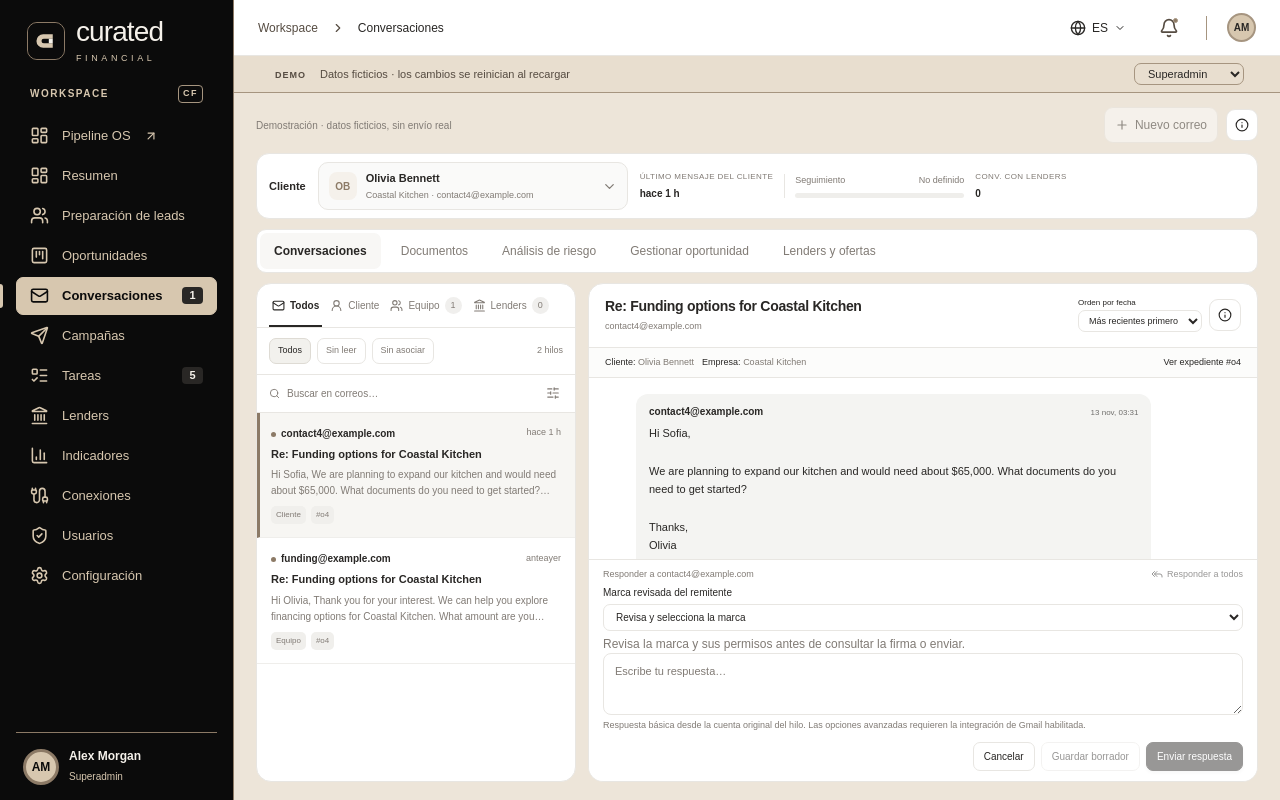
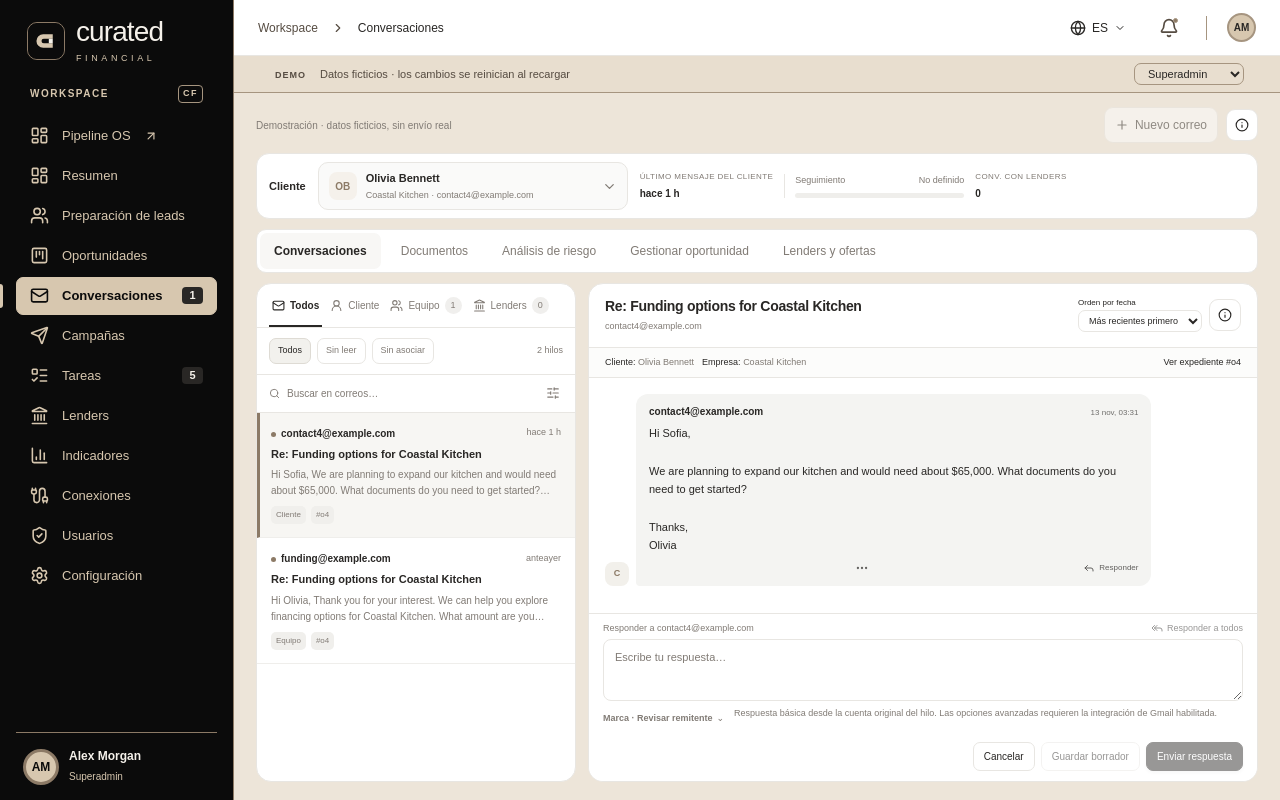
Before and after one commit to DuarCas-maker/CRM-CURRATED, a Next.js app: page /demo in a window 1280 px wide. Both pictures are taken after a click on the button 1005 px from the left and 849 px from the top of the page. Built offline with nearby package versions, Linux system fonts and the light colour scheme.

Commit message:
fix(mail): expand conversation history and fold reply options

```diff
--- a/src/components/conversations-workspace.css
+++ b/src/components/conversations-workspace.css
@@ -40,8 +40,8 @@
   font-size: 12px;
 }
 .conversations-workspace.embedded {
-  height: min(820px, 85dvh);
-  min-height: 560px;
+  height: min(960px, calc(100dvh - 80px));
+  min-height: 640px;
   flex: none;
   padding: 12px;
 }
@@ -963,7 +963,7 @@
   border-top: 1px solid var(--line);
   padding: 8px 14px 10px;
   flex: none;
-  max-height: min(390px, 45dvh);
+  max-height: min(320px, 40dvh);
   overflow: auto;
   background: #fff;
 }
@@ -1004,17 +1004,27 @@
   display: none;
 }
 .compact-mail-editor > form {
-  display: grid;
-  grid-template-columns: 1fr auto;
-  gap: 4px 10px;
+  display: flex;
+  flex-wrap: wrap;
+  gap: 6px 10px;
 }
-.compact-mail-editor .cw-reply-options {
-  grid-column: auto;
+.compact-mail-editor .compact-mail-layout,
+.compact-mail-editor .mail-composer-fields {
+  display: contents;
+}
+.compact-mail-editor details.cw-reply-options {
+  flex: 0 1 auto;
+  min-width: 0;
   margin: 0;
+  padding: 0;
+  border: 0;
+  border-radius: 0;
+  background: transparent;
 }
 .cw-reply-options > summary {
   cursor: pointer;
-  font-size: 9px;
+  min-height: 24px;
+  font-size: 10px;
   color: var(--muted);
   list-style: none;
   display: flex;
@@ -1024,8 +1034,8 @@
 .cw-reply-options > summary::after {
   content: "⌄";
 }
-.cw-reply-options[open] {
-  grid-column: 1 / -1;
+.compact-mail-editor details.cw-reply-options[open] {
+  flex-basis: 100%;
 }
 .cw-reply-options > div {
   display: grid;
@@ -1035,7 +1045,8 @@
   padding: 9px;
   margin: 5px 0;
 }
-.compact-mail-editor .field {
+.compact-mail-editor .field,
+.compact-mail-editor .mail-composer-fields > .field {
   margin: 0;
   gap: 4px;
   font-size: 10px;
@@ -1048,7 +1059,8 @@
   font-size: 10px;
 }
 .compact-mail-editor .mail-editor-body {
-  grid-column: 1 / -1;
+  flex: 1 0 100%;
+  min-width: 0;
 }
 .compact-mail-editor .mail-editor-body > span {
   position: absolute;
@@ -1059,7 +1071,7 @@
   clip: rect(0, 0, 0, 0);
   white-space: nowrap;
 }
-.compact-mail-editor textarea {
+.compact-mail-editor .mail-editor-body textarea {
   border: 1px solid var(--line);
   border-radius: 8px;
   padding: 9px 11px;
@@ -1071,7 +1083,7 @@
   resize: vertical;
 }
 .compact-mail-editor .mail-editor-footer {
-  grid-column: 2;
+  flex: 1 1 auto;
   display: flex;
   align-items: center;
   justify-content: flex-end;
@@ -1099,7 +1111,7 @@
   font-size: 9px;
 }
 .compact-mail-editor > form > small.muted {
-  grid-column: 1 / -1;
+  flex: 1 0 100%;
 }
 .compact-mail-editor .cw-reply-options > div .field.mail-editor-evaluation {
   display: grid;
--- a/src/components/mail-editor.tsx
+++ b/src/components/mail-editor.tsx
@@ -404,6 +404,25 @@ export function MailEditor({
     checked: boolean,
     set: (fn: (old: string[]) => string[]) => void,
   ) => set((old) => (checked ? [...old, id] : old.filter((x) => x !== id)));
+  const messageField = (
+    <label className="field mail-editor-body">
+      <span>{t(locale, "Mensaje", "Message")}</span>
+      <textarea
+        ref={messageInput}
+        required
+        maxLength={10000}
+        rows={compact ? 2 : inline ? 4 : 7}
+        placeholder={
+          inline
+            ? t(locale, "Escribe tu respuesta…", "Write your reply…")
+            : undefined
+        }
+        disabled={locked}
+        value={body}
+        onChange={(e) => setBody(e.target.value)}
+      />
+    </label>
+  );
   const localPreviews = Object.entries(targets).map(([lender_id, email]) => {
     const lender_name =
       data.lenders.find((l) => l.id === lender_id)?.name || lender_id;
@@ -421,8 +440,7 @@ export function MailEditor({
   const unresolvedMessage =
     mode === "lenders" &&
     localPreviews.some((p) => p.missing.length || p.error);
-  const unresolvedOther =
-    mode === "compose" && /{{|}}/.test(subject + body);
+  const unresolvedOther = mode === "compose" && /{{|}}/.test(subject + body);
   return (
     <MailEditorFrame
       locale={locale}
@@ -546,8 +564,17 @@ export function MailEditor({
           }
         }}
       >
-        <div className={mode === "lenders" ? "mail-composer-grid" : ""}>
+        <div
+          className={
+            compact
+              ? "compact-mail-layout"
+              : mode === "lenders"
+                ? "mail-composer-grid"
+                : ""
+          }
+        >
           <div className="mail-composer-fields">
+            {compact && messageField}
             {!inline && (
               <div className="mail-section-title">
                 <span className="mail-section-icon">
@@ -558,6 +585,18 @@ export function MailEditor({
                 </h3>
               </div>
             )}
+            <EditorOptions
+              compact={compact}
+              title={
+                brandCurrent
+                  ? `${t(locale, "Marca", "Brand")} · ${accounts.find((a) => a.id === accountId)?.brand_context?.brand_name || ""}`
+                  : t(
+                      locale,
+                      "Marca · Revisar remitente",
+                      "Brand · Review sender",
+                    )
+              }
+            >
               <label className="field">
                 {t(
                   locale,
@@ -598,6 +637,7 @@ export function MailEditor({
                   </small>
                 )}
               </label>
+            </EditorOptions>
             {(!legacyReply || lenderReply) && (
               <EditorOptions
                 compact={compact}
@@ -979,7 +1019,8 @@ export function MailEditor({
                 </label>
               </EditorOptions>
             )}
-            {mode === "lenders" ? (
+            {!compact &&
+              (mode === "lenders" ? (
                 <CampaignEditor
                   value={body}
                   onChange={setBody}
@@ -992,24 +1033,8 @@ export function MailEditor({
                   locale={locale}
                 />
               ) : (
-              <label className="field mail-editor-body">
-                <span>{t(locale, "Mensaje", "Message")}</span>
-                <textarea
-                  ref={messageInput}
-                  required
-                  maxLength={10000}
-                  rows={compact ? 2 : inline ? 4 : 7}
-                  placeholder={
-                    inline
-                      ? t(locale, "Escribe tu respuesta…", "Write your reply…")
-                      : undefined
-                  }
-                  disabled={locked}
-                  value={body}
-                  onChange={(e) => setBody(e.target.value)}
-                />
-              </label>
-            )}
+                messageField
+              ))}
             {!legacyReply && (
               <EditorOptions
                 compact={compact}
```
Lines whose indentation alone changed are shown as unchanged.
